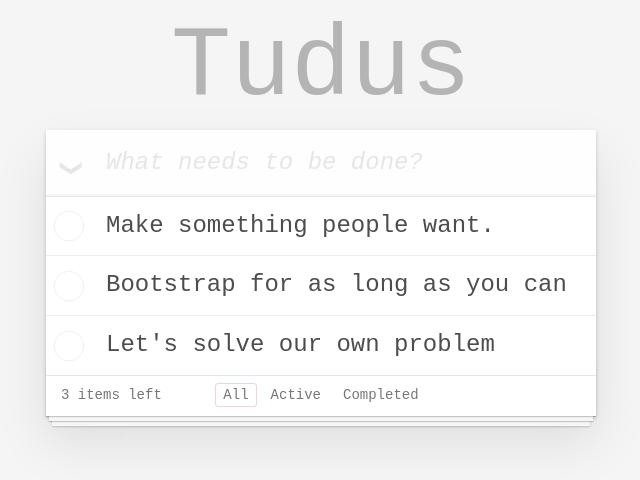
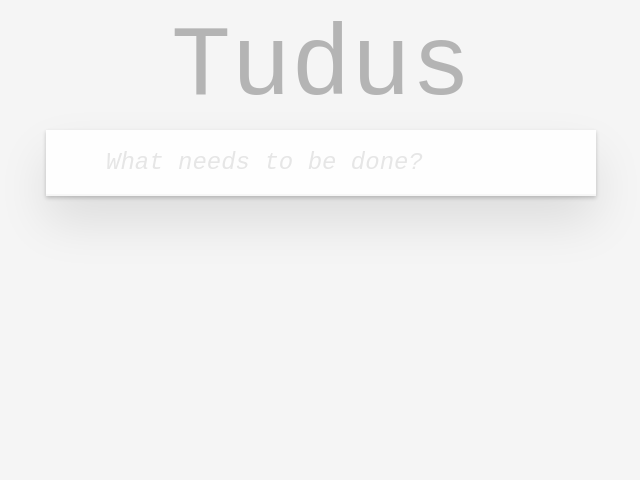
Before and after one commit to jakobsym/Tudu, a website: page index.html in a window 1280 px wide. Shown: the whole page, without its empty margins (319-959 px from the left). Drawn offline with Linux system fonts and the light colour scheme.

Commit message:
small changes to <title>

```diff
--- a/index.html
+++ b/index.html
@@ -3,10 +3,9 @@
 <head>
   <meta http-equiv="Content-Type" content="text/html; charset=UTF-8">
   <meta name="viewport"
+  <meta charset="UTF-8"
   content="width=device-width, initial-scale=1.0, user-scalable=yes">
-  <title>TodoMVC Todo List Example in VanillaJS!</title>
-  <link rel="shortcut icon"
-  href="lib/favicon.ico" type="image/x-icon">
+  <title>&#9997 Tudu List</title>
 </head>
 
 <body>
@@ -19,14 +18,14 @@
   <script>
     var model = {
       todos: [
-         { id: 0, title: "Make something people want.", done: false },
-         { id: 1, title: "Bootstrap for as long as you can", done: false },
-         { id: 2, title: "Let's solve our own problem", done: false }
+         //{ id: 0, title: "Make something people want.", done: false },
+         //{ id: 1, title: "Bootstrap for as long as you can", done: false },
+         //{ id: 2, title: "Let's solve our own problem", done: false }
       ],
       hash: '#/', // the "route" to display
-      // editing: 2 // edit the 3rd todo list item (which has id == 2)
+      //editing: 2 // edit the 3rd todo list item (which has id == 2)
     };
-    mount(model, update, view, 'app');
+    mount(model, update, view, 'app', subscriptions);
   </script>
 
   <!-- Below this point is all related to the Tests for the App -->
```
